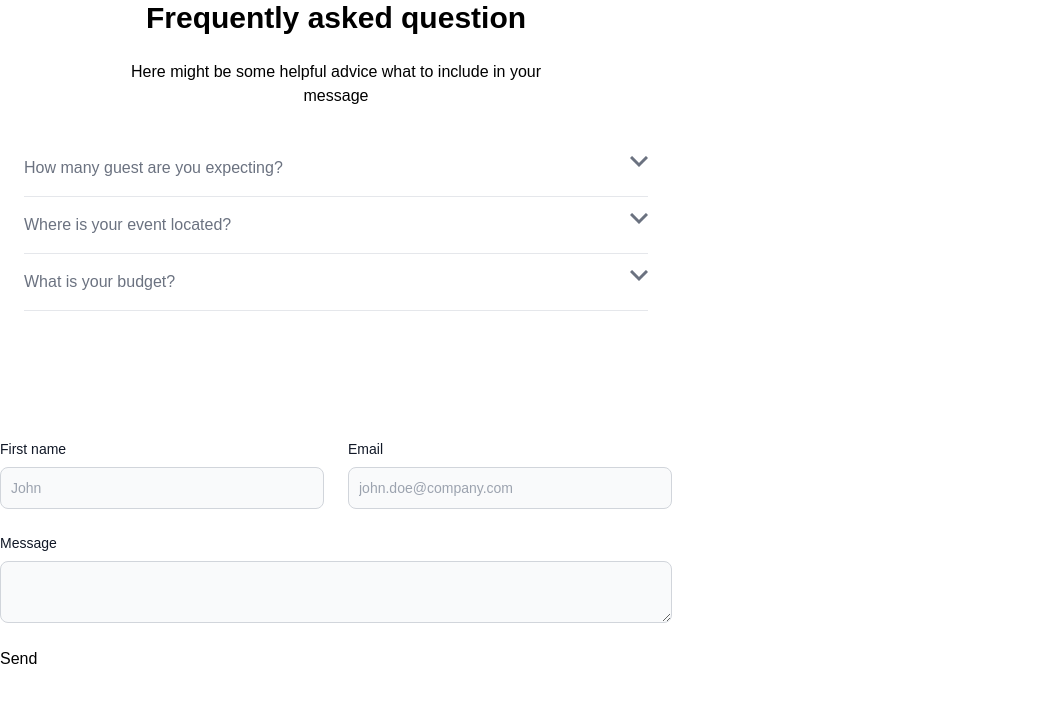
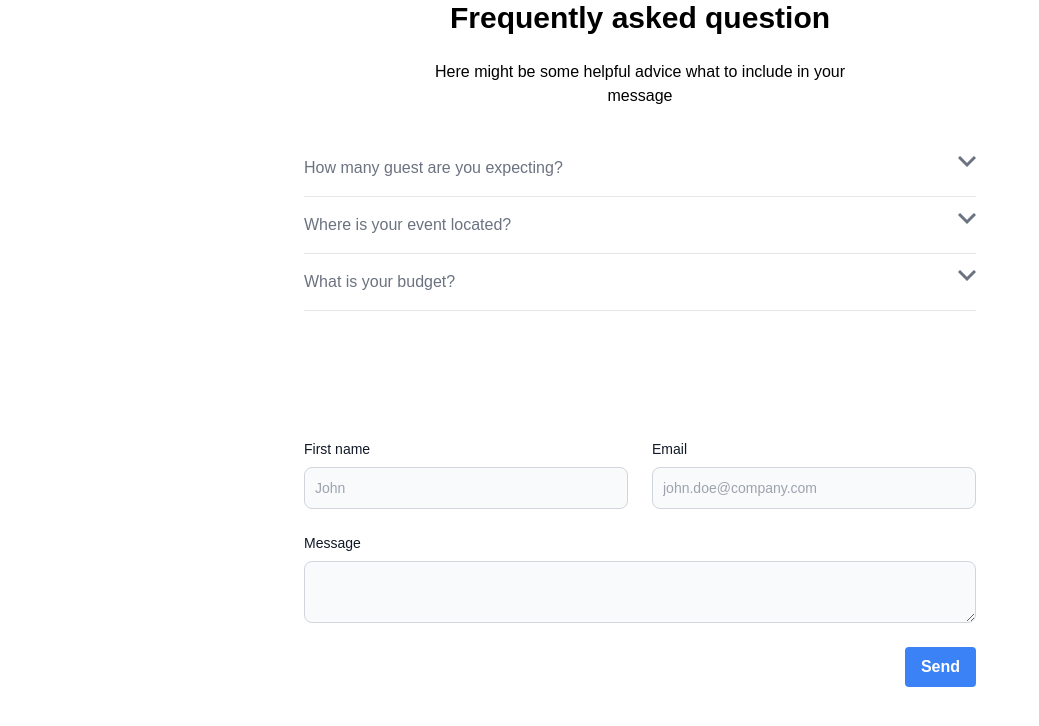
Before and after one commit to tomppatomppa/westmusic, a React (Create React App) app: page /contact in a window 1280 px wide. Shown: the top 726 px of the page, without its empty margins (0-1039 px from the left). Built offline with nearby package versions, Linux system fonts and the light colour scheme.

Commit message:
contact page functionality

```diff
--- a/src/components/Hero.js
+++ b/src/components/Hero.js
@@ -30,7 +30,6 @@ const Hero = () => {
         <div className="hidden h-10 font-alata md:flex md:space-x-8 pr-10">
           <div className="group">
             <div className="mx-2 group-hover:border-b group-hover:border-blue-50"></div>
-            {/* <Link to="/about">About</Link> */}
             <button onClick={handleBackClick}>Products</button>
           </div>
           <div className="group">
--- a/src/routes/contact.js
+++ b/src/routes/contact.js
@@ -1,15 +1,24 @@
+import { useState } from 'react'
 import Faq from '../components/Faq'
 
 const Contact = () => {
+  const [name, setName] = useState('')
+  const [email, setEmail] = useState('')
+  const [message, setMessage] = useState('')
+
   const submitForm = (event) => {
     event.preventDefault()
-    console.log('send')
+    console.log(name, email, message)
+    setName('')
+    setEmail('')
+    setMessage('')
   }
   return (
-    <div className="max-w-2xl">
+    <div className="">
       <Faq />
+      <div className="max-w-2xl mx-auto">
         <form onSubmit={submitForm}>
-        <div className="grid gap-6 mb-6 md:grid-cols-2">
+          <div className=" grid gap-6 mb-6 md:grid-cols-2">
             <div>
               <label
                 htmlFor="first_name"
@@ -18,6 +27,8 @@ const Contact = () => {
                 First name
               </label>
               <input
+                onChange={(event) => setName(event.target.value)}
+                value={name}
                 type="text"
                 id="first_name"
                 className="bg-gray-50 border border-gray-300 text-gray-900 text-sm rounded-lg focus:ring-blue-500 focus:border-blue-500 block w-full p-2.5 dark:bg-gray-700 dark:border-gray-600 dark:placeholder-gray-400 dark:text-white dark:focus:ring-blue-500 dark:focus:border-blue-500"
@@ -33,6 +44,8 @@ const Contact = () => {
                 Email
               </label>
               <input
+                onChange={(event) => setEmail(event.target.value)}
+                value={email}
                 type="text"
                 id="email"
                 className="bg-gray-50 border border-gray-300 text-gray-900 text-sm rounded-lg focus:ring-blue-500 focus:border-blue-500 block w-full p-2.5 dark:bg-gray-700 dark:border-gray-600 dark:placeholder-gray-400 dark:text-white dark:focus:ring-blue-500 dark:focus:border-blue-500"
@@ -49,12 +62,22 @@ const Contact = () => {
               Message
             </label>
             <textarea
+              value={message}
+              onChange={(event) => setMessage(event.target.value)}
               className="bg-gray-50 border border-gray-300 text-gray-900 text-sm rounded-lg focus:ring-blue-500 focus:border-blue-500 block w-full p-2.5 dark:bg-gray-700 dark:border-gray-600 dark:placeholder-gray-400 dark:text-white dark:focus:ring-blue-500 dark:focus:border-blue-500"
               required
             ></textarea>
           </div>
-        <button type="submit">Send</button>
+          <div className="flex justify-end">
+            <button
+              className="bg-blue-500 hover:bg-blue-700 text-white font-bold py-2 px-4 rounded"
+              type="submit"
+            >
+              Send
+            </button>
+          </div>
         </form>
+      </div>
     </div>
   )
 }
```
Lines whose indentation alone changed are shown as unchanged.
